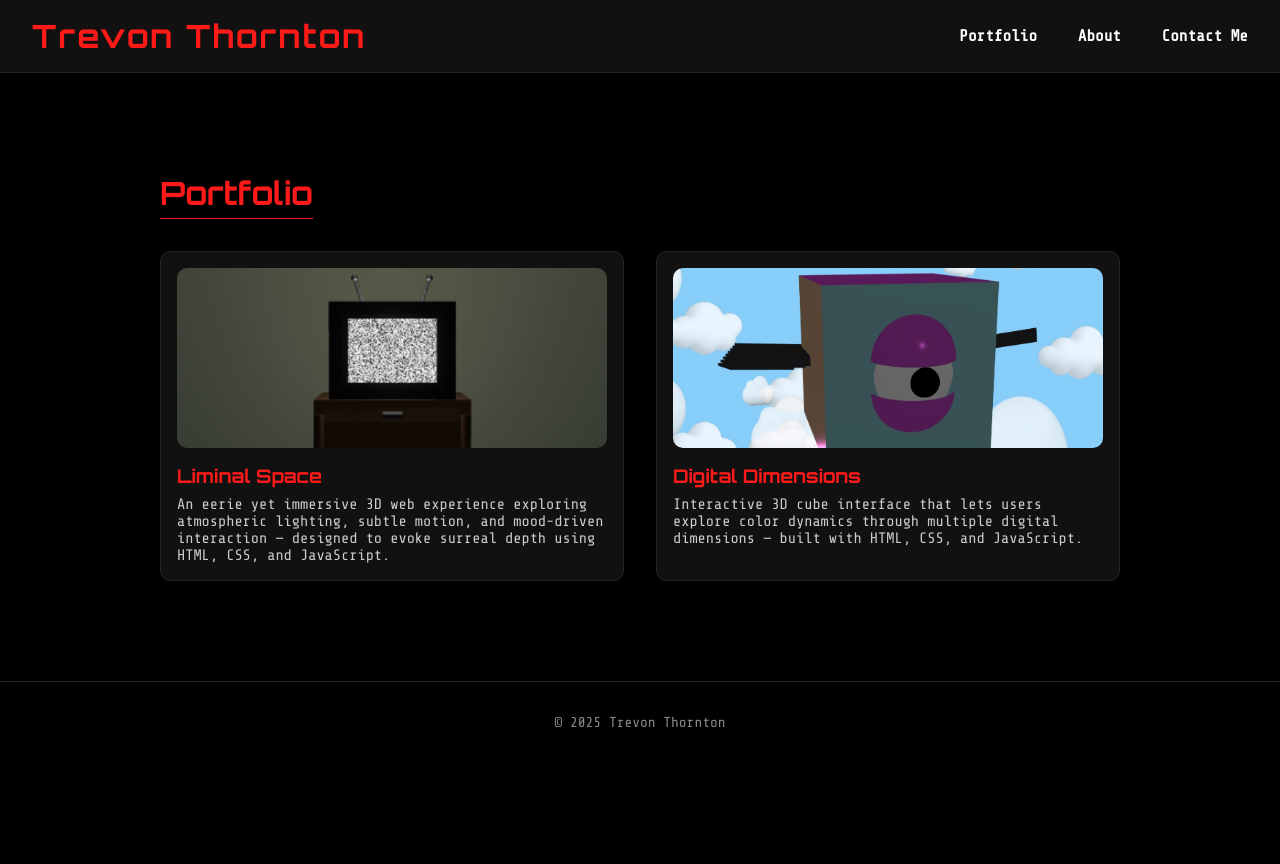
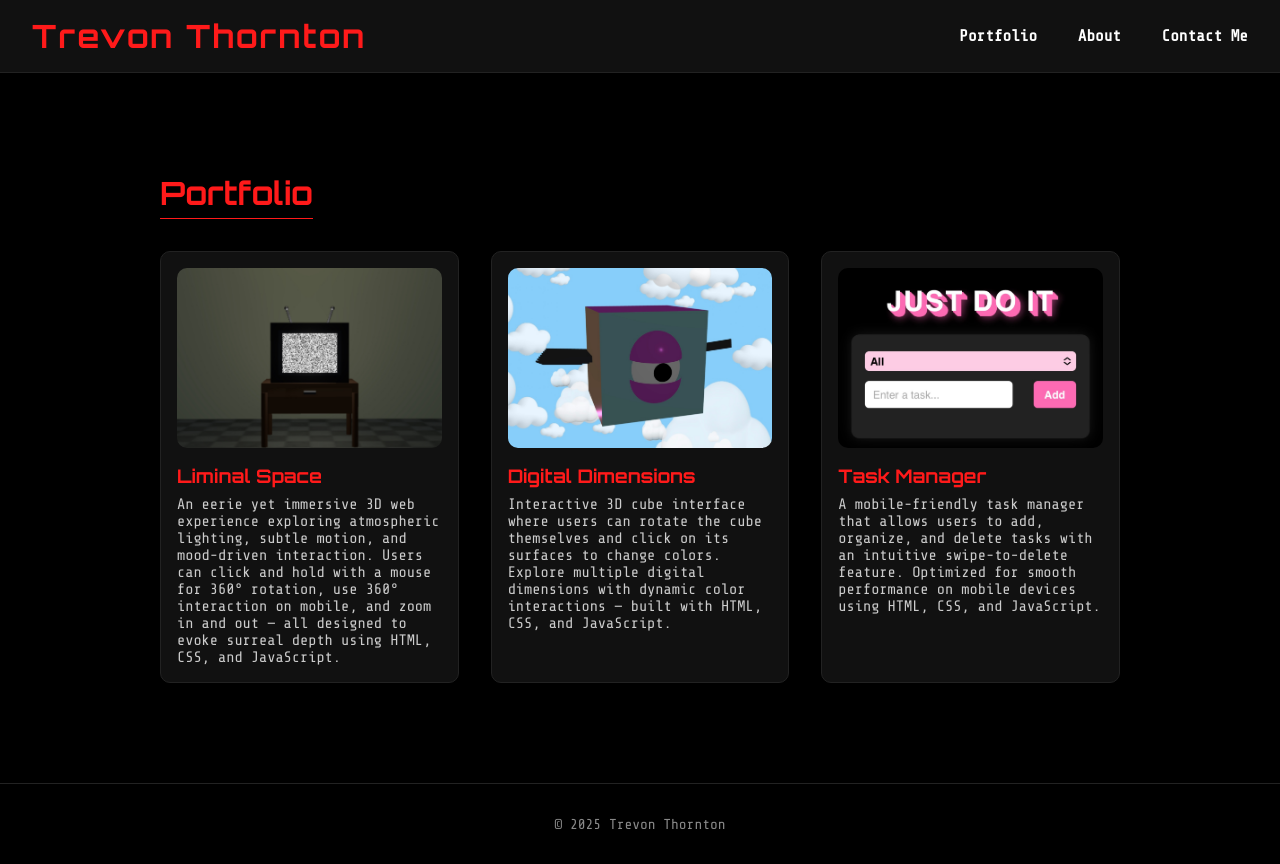
Before and after one commit to tthorntonpng/Portfolio-, a plain HTML site: page index.html in a window 1280 px wide. Before the commit the page ends 800 px from the top, so only its background shows below. Drawn offline with nearby package versions, Linux system fonts and the light colour scheme.

Commit message:
Update index.html

```diff
--- a/index.html
+++ b/index.html
@@ -186,14 +186,21 @@
       <a class="project" href="https://tthorntonpng.github.io/Liminal-space/" target="_blank" rel="noopener noreferrer">
         <img src="liminalspace.jpeg" alt="Liminal Space Project Preview">
         <h3>Liminal Space</h3>
-        <p>An eerie yet immersive 3D web experience exploring atmospheric lighting, subtle motion, and mood-driven interaction — designed to evoke surreal depth using HTML, CSS, and JavaScript.</p>
+        <p>An eerie yet immersive 3D web experience exploring atmospheric lighting, subtle motion, and mood-driven interaction. Users can click and hold with a mouse for 360° rotation, use 360° interaction on mobile, and zoom in and out — all designed to evoke surreal depth using HTML, CSS, and JavaScript.</p>
       </a>
 
       <!-- Digital Dimensions Project -->
       <a class="project" href="https://tthorntonpng.github.io/3D-cube/" target="_blank" rel="noopener noreferrer">
         <img src="3dcubeangel.jpeg" alt="Digital Dimensions Project Preview">
         <h3>Digital Dimensions</h3>
-        <p>Interactive 3D cube interface that lets users explore color dynamics through multiple digital dimensions — built with HTML, CSS, and JavaScript.</p>
+        <p>Interactive 3D cube interface where users can rotate the cube themselves and click on its surfaces to change colors. Explore multiple digital dimensions with dynamic color interactions — built with HTML, CSS, and JavaScript.</p>
+      </a>
+
+      <!-- Task Manager Project ✅ -->
+      <a class="project" href="https://tthorntonpng.github.io/Task-manager-/" target="_blank" rel="noopener noreferrer">
+        <img src="Taskmanager.jpeg" alt="Task Manager Project Preview">
+        <h3>Task Manager</h3>
+        <p>A mobile-friendly task manager that allows users to add, organize, and delete tasks with an intuitive swipe-to-delete feature. Optimized for smooth performance on mobile devices using HTML, CSS, and JavaScript.</p>
       </a>
 
     </div>
```
